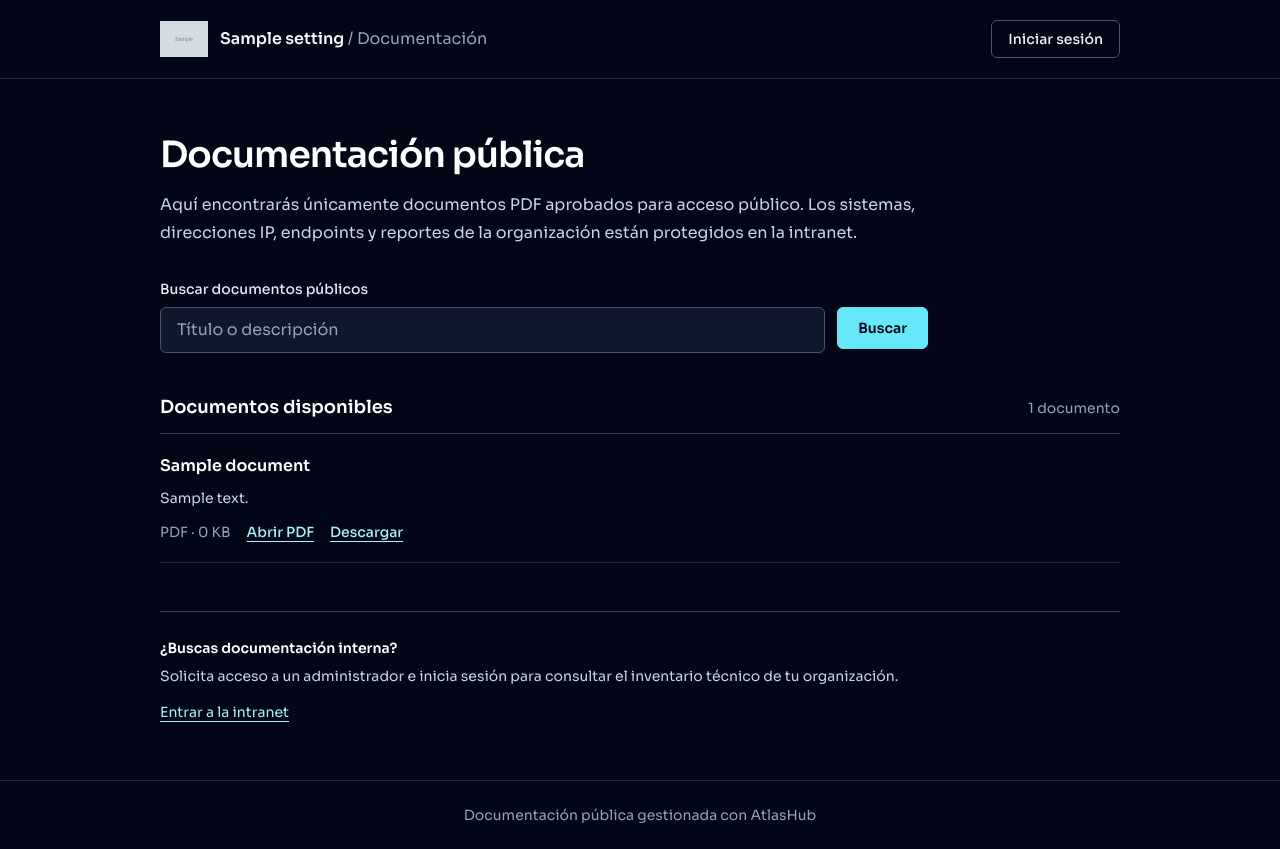
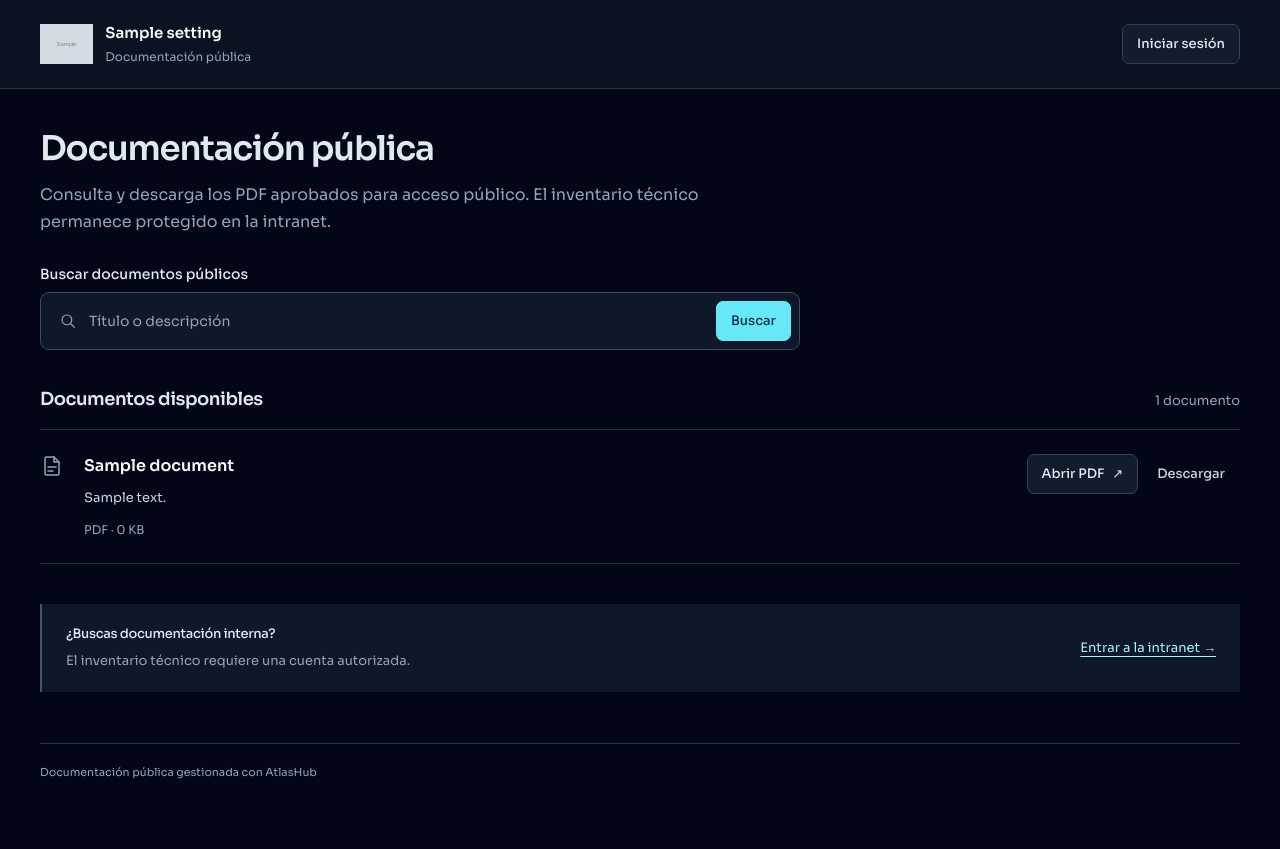
Before and after one commit to lorddrk30/atlashub, a Laravel app: page /documentation in a window 1280 px wide. After the commit the page ends 779 px from the top, so only its background shows below. Run offline with Laravel 12, Linux system fonts and the light colour scheme; tables that the repository leaves empty hold one stand-in row (values such as "Sample post"); grey boxes marked "Sample" are stand-in pictures; style sheets or scripts are compiled from the project's sources; some libraries are stand-ins or nearby versions.

Commit message:
mejoras de ui

```diff
--- a/resources/css/atlas-ui.css
+++ b/resources/css/atlas-ui.css
@@ -96,6 +96,36 @@
 .atlas-auth-card p { line-height: 1.7; }
 .atlas-auth-card input:focus { border-color: #67e8f9; box-shadow: none; }
 .atlas-auth-footer { padding: 24px; color: #94a3b8; text-align: center; font-size: 12px; }
+.documentation-page { display: flex; flex-direction: column; }
+.documentation-content { flex: 1; }
+.documentation-page .atlas-brand-copy strong { overflow-wrap: anywhere; }
+.documentation-search { max-width: 760px; margin-top: 28px; }
+.documentation-results { margin-top: 36px; }
+.documentation-results-heading { display: flex; flex-wrap: wrap; align-items: baseline; justify-content: space-between; gap: 16px; padding-bottom: 16px; border-bottom: 1px solid var(--atlas-border); }
+.documentation-results-heading > div { min-width: 0; }
+.documentation-results-heading h2 { font-size: 18px; font-weight: 600; }
+.documentation-query { margin-top: 8px; color: #cbd5e1; font-size: 13px; overflow-wrap: anywhere; }
+.documentation-result-tools { display: flex; flex-wrap: wrap; align-items: center; gap: 12px 20px; color: var(--atlas-muted); font-size: 13px; }
+.documentation-link { color: #a5f3fc; text-decoration: underline; text-underline-offset: 4px; }
+.documentation-link:hover { color: #fff; }
+.documentation-row { display: grid; grid-template-columns: 24px minmax(0, 1fr) auto; align-items: start; gap: 20px; padding-block: 24px; border-bottom: 1px solid var(--atlas-border); }
+.documentation-file-icon { width: 24px; height: 24px; color: var(--atlas-muted); fill: none; stroke: currentColor; stroke-width: 1.5; stroke-linecap: round; stroke-linejoin: round; }
+.documentation-file-copy { min-width: 0; overflow-wrap: anywhere; }
+.documentation-file-copy h3 { color: #f8fafc; font-size: 16px; font-weight: 600; line-height: 1.5; }
+.documentation-description { max-width: 720px; margin-top: 8px; color: #cbd5e1; font-size: 13px; line-height: 1.8; }
+.documentation-file-meta { margin-top: 12px; color: var(--atlas-muted); font-size: 12px; }
+.documentation-file-actions { display: flex; flex-wrap: wrap; gap: 4px; }
+.documentation-empty { padding-block: 36px; border-bottom: 1px solid var(--atlas-border); }
+.documentation-empty h3 { color: #f8fafc; font-size: 16px; font-weight: 500; }
+.documentation-empty p { max-width: 600px; margin-top: 8px; font-size: 13px; color: var(--atlas-muted); line-height: 1.8; }
+.documentation-pagination { display: flex; flex-wrap: wrap; align-items: center; justify-content: space-between; gap: 16px; margin-top: 24px; font-size: 13px; color: var(--atlas-muted); }
+.documentation-internal { display: flex; flex-wrap: wrap; justify-content: space-between; align-items: center; gap: 20px; margin-top: 40px; padding: 20px 24px; border-left: 2px solid #475569; background: var(--atlas-surface); font-size: 13px; }
+.documentation-internal h2 { color: #e2e8f0; font-weight: 500; }
+.documentation-internal p { margin-top: 6px; color: var(--atlas-muted); line-height: 1.7; }
+@media (max-width: 900px) {
+  .documentation-row { grid-template-columns: 24px minmax(0, 1fr); gap: 12px 16px; }
+  .documentation-file-actions { grid-column: 2; }
+}
 @media (max-width: 767px) {
   .atlas-header-inner, .atlas-navigation, .atlas-content, .atlas-footer { width: calc(100% - 32px); }
   .atlas-header-inner { gap: 16px; padding-block: 18px; flex-wrap: wrap; }
--- a/resources/views/documentation/index.blade.php
+++ b/resources/views/documentation/index.blade.php
@@ -12,97 +12,117 @@
     <title>Documentación pública | {{ $organization['name'] }} · AtlasHub</title>
     @vite('resources/css/app.css')
 </head>
-<body class="min-h-screen bg-slate-950 text-slate-100 antialiased">
-    <a href="#contenido" class="sr-only focus:not-sr-only focus:absolute focus:left-4 focus:top-4 focus:z-10 focus:rounded focus:bg-white focus:px-4 focus:py-2 focus:text-slate-950">Saltar al contenido</a>
+<body class="atlas-shell documentation-page">
+    <a href="#contenido" class="atlas-skip-link">Saltar al contenido</a>
 
-    <header class="border-b border-slate-800">
-        <div class="mx-auto flex w-full max-w-5xl flex-wrap items-center justify-between gap-4 px-5 py-5 sm:px-8">
-            <a href="{{ route('documentation.index') }}" class="flex items-center gap-3 rounded focus:outline-none focus:ring-2 focus:ring-cyan-300" aria-label="{{ $organization['name'] }}: documentación pública">
+    <header class="atlas-header">
+        <div class="atlas-header-inner">
+            <a href="{{ route('documentation.index') }}" class="atlas-brand" aria-label="{{ $organization['name'] }}: documentación pública">
                 @if (! empty($organization['logo_url']))
-                    <img src="{{ $organization['logo_url'] }}" alt="" class="h-9 w-auto max-w-24 object-contain">
+                    <img src="{{ $organization['logo_url'] }}" alt="" class="atlas-brand-logo">
                 @else
-                    <span class="flex h-9 w-9 items-center justify-center rounded border border-slate-600 text-xs font-semibold text-slate-100" aria-hidden="true">{{ $organization['short_name'] }}</span>
+                    <span class="atlas-brand-mark" aria-hidden="true">{{ $organization['short_name'] }}</span>
                 @endif
-                <span class="font-semibold">{{ $organization['name'] }} <span class="font-normal text-slate-400">/ Documentación</span></span>
+                <span class="atlas-brand-copy"><strong>{{ $organization['name'] }}</strong><span>Documentación pública</span></span>
             </a>
+            <nav class="atlas-account-actions" aria-label="Navegación de acceso">
                 @auth
-                <a href="{{ route('portal.home') }}" class="rounded-md border border-slate-600 px-4 py-2 text-sm font-medium text-slate-100 hover:border-slate-300 focus:outline-none focus:ring-2 focus:ring-cyan-300">Ir a la intranet</a>
+                    <a href="{{ route('portal.home') }}" class="atlas-button atlas-button-secondary">Ir a la intranet</a>
                 @else
-                <a href="{{ route('login') }}" class="rounded-md border border-slate-600 px-4 py-2 text-sm font-medium text-slate-100 hover:border-slate-300 focus:outline-none focus:ring-2 focus:ring-cyan-300">Iniciar sesión</a>
+                    <a href="{{ route('login') }}" class="atlas-button atlas-button-secondary">Iniciar sesión</a>
                 @endauth
+            </nav>
         </div>
     </header>
 
-    <main id="contenido" class="mx-auto w-full max-w-5xl px-5 py-10 sm:px-8 sm:py-14">
-        <div class="max-w-3xl">
-            <h1 class="text-3xl font-semibold tracking-tight text-white sm:text-4xl">Documentación pública</h1>
-            <p class="mt-4 text-base leading-7 text-slate-300">Aquí encontrarás únicamente documentos PDF aprobados para acceso público. Los sistemas, direcciones IP, endpoints y reportes de la organización están protegidos en la intranet.</p>
+    <main id="contenido" tabindex="-1" class="atlas-content documentation-content">
+        <div class="catalog-heading">
+            <h1>Documentación pública</h1>
+            <p class="mt-3">Consulta y descarga los PDF aprobados para acceso público. El inventario técnico permanece protegido en la intranet.</p>
         </div>
 
-        <form action="{{ route('documentation.index') }}" method="get" role="search" class="mt-8 flex max-w-3xl flex-col gap-3 sm:flex-row">
-            <div class="flex-1">
+        <form action="{{ route('documentation.index') }}" method="get" role="search" class="documentation-search">
             <label for="buscar-documento" class="mb-2 block text-sm font-medium text-slate-200">Buscar documentos públicos</label>
-                <input id="buscar-documento" name="q" type="search" value="{{ $search }}" maxlength="120" placeholder="Título o descripción" class="w-full rounded-md border border-slate-600 bg-slate-900 px-4 py-2.5 text-base text-white placeholder:text-slate-400 focus:border-cyan-300 focus:ring-2 focus:ring-cyan-300/30">
+            <div class="catalog-search">
+                <svg class="atlas-search-icon" viewBox="0 0 24 24" aria-hidden="true"><circle cx="10.5" cy="10.5" r="6.5"/><path d="m16 16 4.5 4.5"/></svg>
+                <input id="buscar-documento" name="q" type="search" value="{{ $search }}" maxlength="120" placeholder="Título o descripción">
+                <button type="submit" class="atlas-button atlas-button-primary">Buscar</button>
             </div>
-            <button type="submit" class="self-start rounded-md border border-cyan-300 bg-cyan-300 px-5 py-2.5 text-sm font-semibold text-slate-950 hover:bg-cyan-200 focus:outline-none focus:ring-2 focus:ring-cyan-300 focus:ring-offset-2 focus:ring-offset-slate-950 sm:mt-7">Buscar</button>
         </form>
 
-        <section class="mt-10" aria-labelledby="resultados">
-            <div class="flex flex-wrap items-baseline justify-between gap-3 border-b border-slate-700 pb-3">
-                <h2 id="resultados" class="text-lg font-semibold text-white">Documentos disponibles</h2>
-                <p class="text-sm text-slate-400">{{ $documents->total() }} {{ $documents->total() === 1 ? 'documento' : 'documentos' }}</p>
+        <section class="documentation-results" aria-labelledby="resultados">
+            <div class="documentation-results-heading">
+                <div>
+                    <h2 id="resultados">{{ $search !== '' ? 'Resultados de búsqueda' : 'Documentos disponibles' }}</h2>
+                    @if ($search !== '')
+                        <p class="documentation-query">Resultados para «{{ $search }}»</p>
+                    @endif
+                </div>
+                <div class="documentation-result-tools">
+                    <p>{{ $documents->total() }} {{ $documents->total() === 1 ? 'documento' : 'documentos' }}</p>
+                    @if ($search !== '')
+                        <a href="{{ route('documentation.index') }}" class="documentation-link">Limpiar búsqueda</a>
+                    @endif
+                </div>
             </div>
 
             @forelse ($documents as $document)
-                <article class="border-b border-slate-800 py-5">
-                    <h3 class="text-base font-semibold text-white">{{ $document->title }}</h3>
+                <article class="documentation-row">
+                    <svg class="documentation-file-icon" viewBox="0 0 24 24" aria-hidden="true"><path d="M14 3H6a1 1 0 0 0-1 1v16a1 1 0 0 0 1 1h12a1 1 0 0 0 1-1V8z"/><path d="M14 3v5h5M8 13h8M8 17h5"/></svg>
+                    <div class="documentation-file-copy">
+                        <h3>{{ $document->title }}</h3>
                         @if ($document->description)
-                        <p class="mt-2 max-w-3xl text-sm leading-6 text-slate-300">{{ $document->description }}</p>
+                            <p class="documentation-description">{{ $document->description }}</p>
                         @endif
-                    <div class="mt-3 flex flex-wrap items-center gap-x-4 gap-y-2 text-sm text-slate-400">
-                        <span>PDF · {{ number_format($document->size / 1024, 0) }} KB</span>
-                        <a href="{{ route('documents.file', $document) }}" target="_blank" rel="noopener noreferrer" class="font-medium text-cyan-200 underline underline-offset-4 hover:text-white focus:outline-none focus:ring-2 focus:ring-cyan-300">Abrir PDF <span class="sr-only">{{ $document->title }} (nueva pestaña)</span></a>
-                        <a href="{{ route('documents.file', ['document' => $document, 'download' => 1]) }}" class="font-medium text-cyan-200 underline underline-offset-4 hover:text-white focus:outline-none focus:ring-2 focus:ring-cyan-300">Descargar</a>
+                        <p class="documentation-file-meta">PDF · {{ number_format($document->size / 1024, 0) }} KB</p>
+                    </div>
+                    <div class="documentation-file-actions">
+                        <a href="{{ route('documents.file', $document) }}" target="_blank" rel="noopener noreferrer" class="atlas-button atlas-button-secondary" aria-label="Abrir PDF: {{ $document->title }} (nueva pestaña)">Abrir PDF <span aria-hidden="true">↗</span></a>
+                        <a href="{{ route('documents.file', ['document' => $document, 'download' => 1]) }}" class="atlas-button atlas-button-quiet" aria-label="Descargar PDF: {{ $document->title }}">Descargar</a>
                     </div>
                 </article>
             @empty
-                <div class="py-10 text-slate-300">
+                <div class="documentation-empty">
                     @if ($search !== '')
-                        <p class="font-medium text-white">No hay documentos públicos que coincidan.</p>
-                        <p class="mt-2 text-sm">Prueba otro término o <a href="{{ route('documentation.index') }}" class="text-cyan-200 underline underline-offset-4">mira todos los documentos públicos</a>.</p>
+                        <h3>No hay documentos públicos que coincidan.</h3>
+                        <p>Prueba con otro título o descripción, o limpia la búsqueda para ver todos los documentos.</p>
                     @else
-                        <p class="font-medium text-white">Todavía no hay documentos públicos.</p>
-                        <p class="mt-2 text-sm">Un administrador puede publicar PDF aprobados desde el backoffice. El contenido privado sigue disponible solo en la intranet.</p>
+                        <h3>Todavía no hay documentos públicos.</h3>
+                        <p>Los PDF aparecerán aquí cuando un administrador apruebe su publicación.</p>
                     @endif
                 </div>
             @endforelse
 
             @if ($documents->hasPages())
-                <nav class="mt-6 flex items-center justify-between gap-4 text-sm" aria-label="Paginación de documentos">
+                <nav class="documentation-pagination" aria-label="Paginación de documentos">
                     @if ($documents->onFirstPage())
-                        <span class="text-slate-500">Anterior</span>
+                        <span>Anterior</span>
                     @else
-                        <a href="{{ $documents->previousPageUrl() }}" rel="prev" class="text-cyan-200 underline underline-offset-4 focus:outline-none focus:ring-2 focus:ring-cyan-300">Anterior</a>
+                        <a href="{{ $documents->previousPageUrl() }}" rel="prev" class="documentation-link">Anterior</a>
                     @endif
-                    <span class="text-slate-400">Página {{ $documents->currentPage() }} de {{ $documents->lastPage() }}</span>
+                    <span>Página {{ $documents->currentPage() }} de {{ $documents->lastPage() }}</span>
                     @if ($documents->hasMorePages())
-                        <a href="{{ $documents->nextPageUrl() }}" rel="next" class="text-cyan-200 underline underline-offset-4 focus:outline-none focus:ring-2 focus:ring-cyan-300">Siguiente</a>
+                        <a href="{{ $documents->nextPageUrl() }}" rel="next" class="documentation-link">Siguiente</a>
                     @else
-                        <span class="text-slate-500">Siguiente</span>
+                        <span>Siguiente</span>
                     @endif
                 </nav>
             @endif
         </section>
 
-        <aside class="mt-12 border-t border-slate-700 pt-6 text-sm leading-6 text-slate-300">
-            <h2 class="font-semibold text-white">¿Buscas documentación interna?</h2>
-            <p class="mt-1">Solicita acceso a un administrador e inicia sesión para consultar el inventario técnico de tu organización.</p>
-            @guest
-                <a href="{{ route('login') }}" class="mt-3 inline-block text-cyan-200 underline underline-offset-4 hover:text-white focus:outline-none focus:ring-2 focus:ring-cyan-300">Entrar a la intranet</a>
-            @endguest
+        <aside class="documentation-internal" aria-labelledby="documentacion-interna">
+            <div>
+                <h2 id="documentacion-interna">¿Buscas documentación interna?</h2>
+                <p>El inventario técnico requiere una cuenta autorizada.</p>
+            </div>
+            @auth
+                <a href="{{ route('portal.home') }}" class="documentation-link">Ir a la intranet <span aria-hidden="true">→</span></a>
+            @else
+                <a href="{{ route('login') }}" class="documentation-link">Entrar a la intranet <span aria-hidden="true">→</span></a>
+            @endauth
         </aside>
     </main>
 
-    <footer class="border-t border-slate-800 px-5 py-6 text-center text-sm text-slate-400">Documentación pública gestionada con AtlasHub</footer>
+    <footer class="atlas-footer"><span>Documentación pública gestionada con AtlasHub</span></footer>
 </body>
 </html>
```
Also changed, not shown: tests/Feature/PublicDocumentationTest.php (+40 -0 lines). Lines whose indentation alone changed are shown as unchanged.
